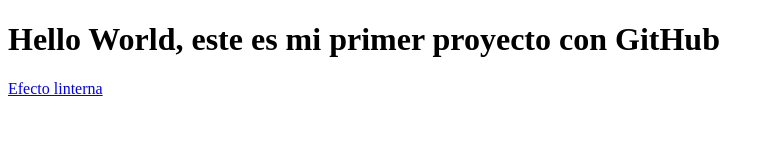
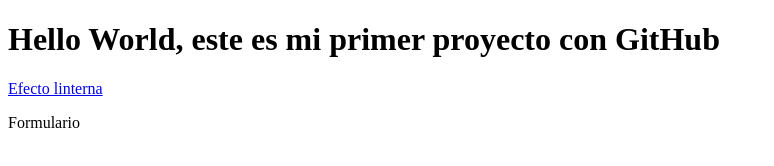
Before and after one commit to xFNighTMaRe/webLayout, a plain HTML site: page docs/index.html in a window 1280 px wide. Shown: the whole page, without its empty margins (0-774 px from the left). Drawn offline with Linux system fonts and the light colour scheme.

Commit message:
formulario

```diff
--- a/docs/index.html
+++ b/docs/index.html
@@ -9,5 +9,6 @@
 
     <h1>Hello World, este es mi primer proyecto con GitHub</h1>
     <p><a href="./efectoLinterna/efectoLinterna.html">Efecto linterna</a></p>
+    <p><a href="./formulario/formulario.html"></a>Formulario</p>
 </body>
 </html>
```
Also changed, not shown: docs/formulario/formulario.css (renamed from formulario/formulario.css), docs/formulario/formulario.html (renamed from formulario/formulario.html).
